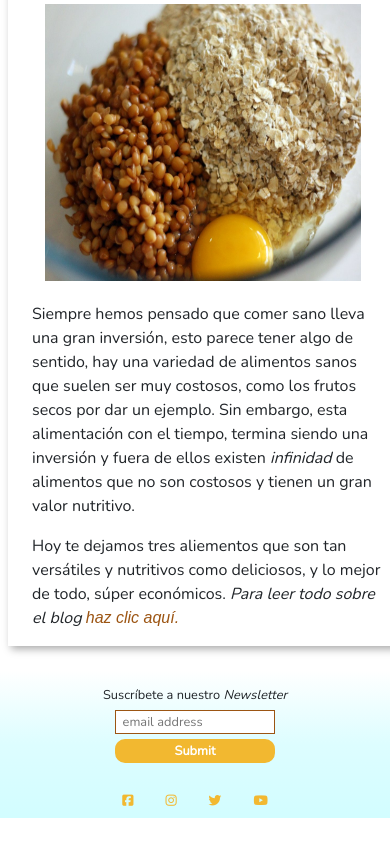
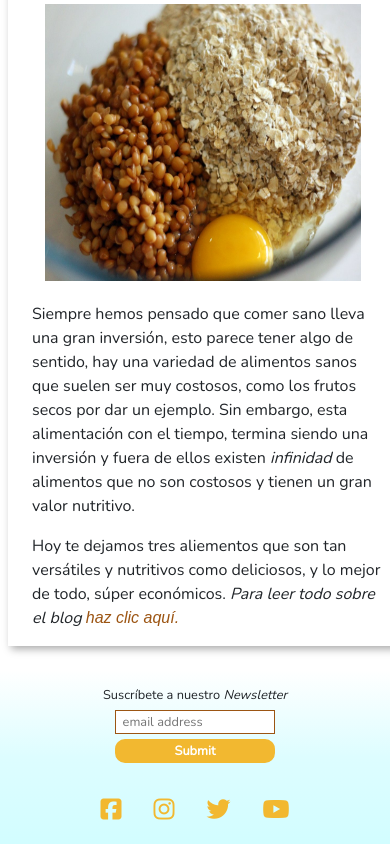
Before and after one commit to cuellaradriana/misaludideal, a plain HTML site: page index.html in a window 390 px wide. Shown: the part 1797-2641 px from the top of the page. Drawn offline with nearby package versions, Linux system fonts and the light colour scheme; a web font is replaced by a local one.

Commit message:
footer responsive

```diff
--- a/style/_footer.scss
+++ b/style/_footer.scss
@@ -1,7 +1,7 @@
 footer{
     width: 100%;
     height: auto;
-    padding-top: 20px;
+    padding-top: $rem+1.3;
     background-image: linear-gradient(to top, $gradient1, $gradient2, $blanco);
     .formFooter{
         display: flex;
@@ -53,7 +53,6 @@ footer{
 
 @media only screen and (max-width: 1020px){
     footer{
-        height: 12.5rem;
         padding-top: $rem;
         .formFooter{
             font-size: $rem;
@@ -79,7 +78,7 @@ footer{
 }
 @media only screen and (max-width: 768px){
     footer{
-        height: 10rem;
+        height: auto;
         padding-top: $rem;
         .formFooter{
             font-size: .8rem;
@@ -101,14 +100,14 @@ footer{
             padding: 0;
             margin-top: 1.2rem;
             a{
-                font-size: $rem;
+                font-size: $rem*1.5;
             }
         }
     }
 }
 @media only screen and (max-width: 480px){
     footer{
-        height: 9.2rem;
+        height: auto;
         .formFooter{
             font-size: .8rem;
             #suscripcion{
@@ -123,9 +122,6 @@ footer{
         .redes{
             padding: 0;
             margin-top: .8rem;
-            a{
-                font-size: .8rem;
-            }
         }
     }
 }
```
Also changed, not shown: style/style.css, 1 other file.
